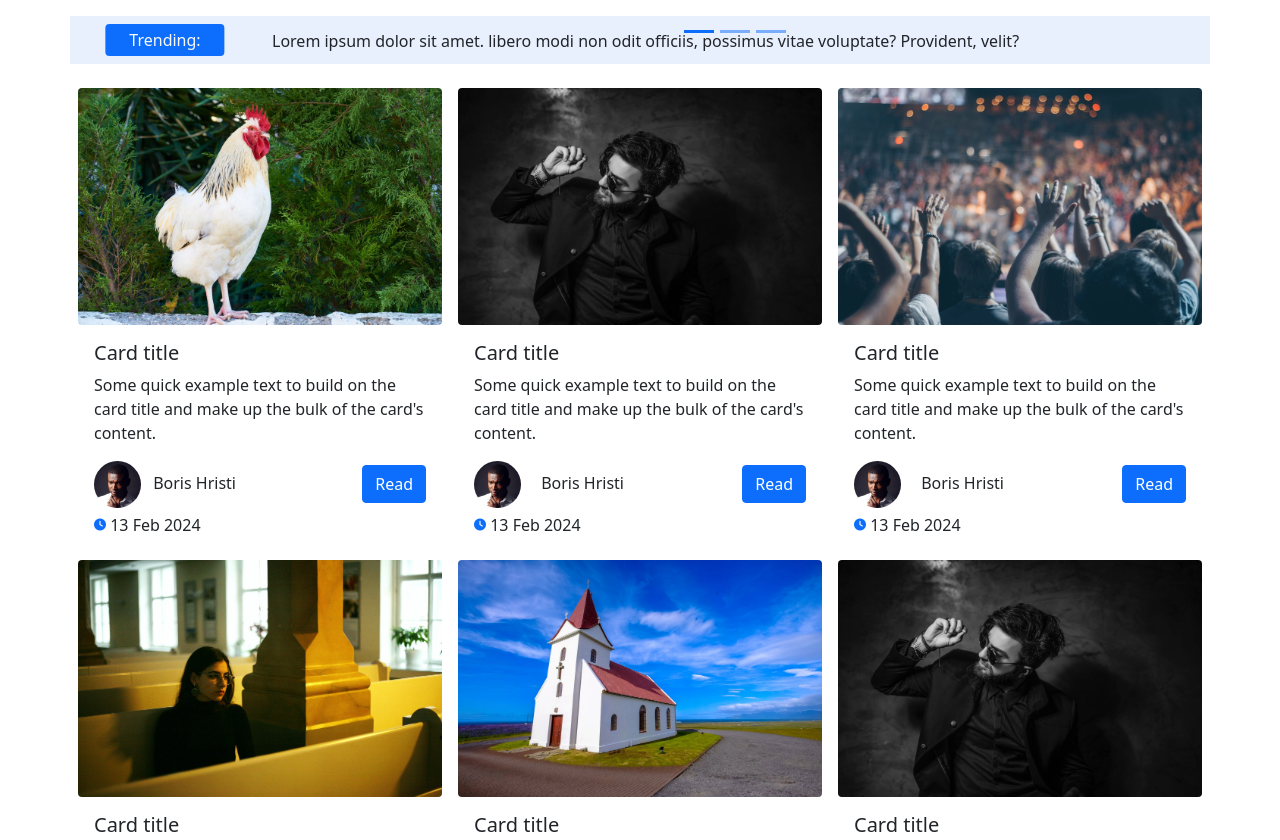
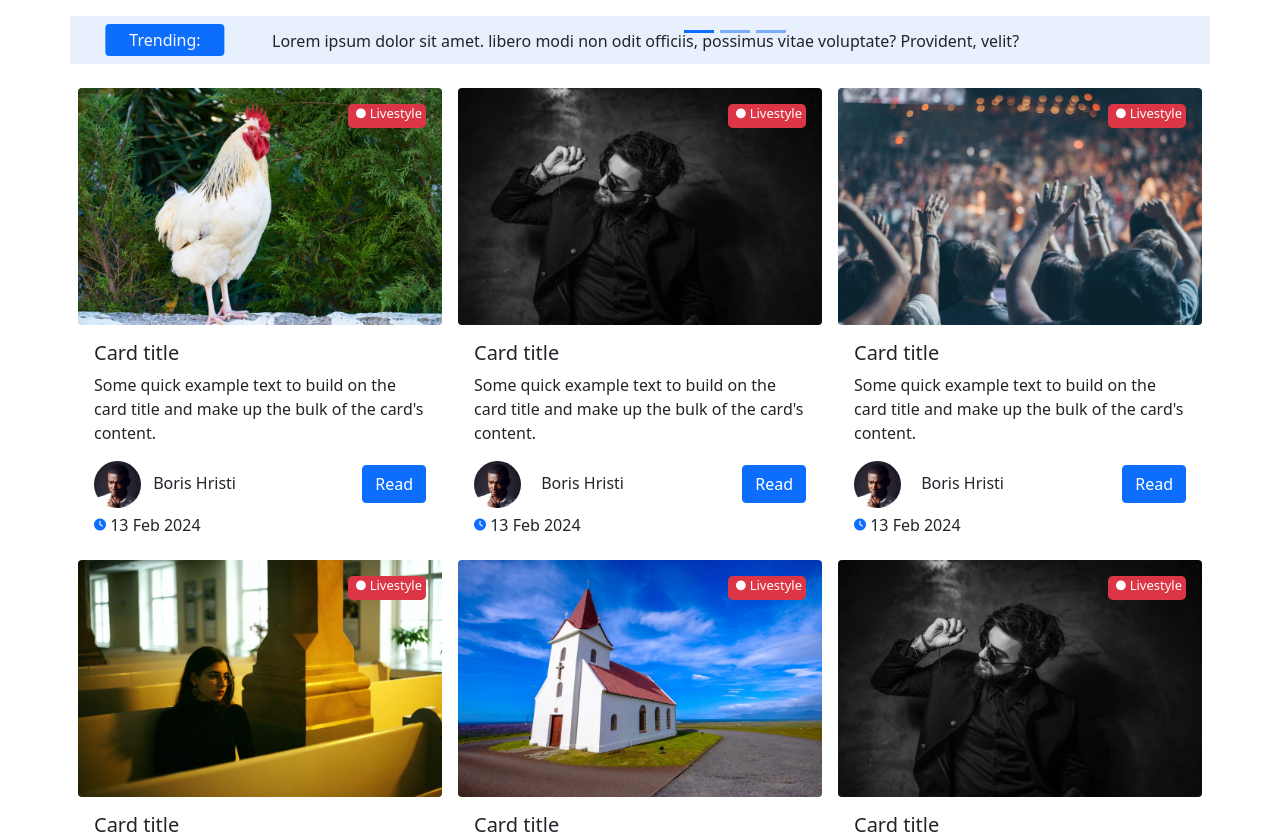
Before and after one commit to borishristi/jape-official, a Django app: page / in a window 1280 px wide. Shown: the part 56-896 px from the top of the page. Run offline with Django 3.2, Linux system fonts and the light colour scheme; some libraries are stand-ins or nearby versions.

Commit message:
I had finish to implement the category badge on the articles

```diff
--- a/src/blog/templates/blog/template_site.html
+++ b/src/blog/templates/blog/template_site.html
@@ -122,7 +122,8 @@
         <div class="row">
             <div class="col-lg-4 col-md-6 pt-2 pe-2 ps-2 pt-0">
                 <div class="card border-0 p-0" style="width: 100%; min-height: 450px">
-                    <img src="{% static 'img/img_6.jpg' %}" class="rounded img-fluid card-img-top" alt="...">
+                    <img src="{% static 'img/img_6.jpg' %}" class="rounded img-fluid card-img-top position-relative" alt="...">
+                    <span style="font-size: small" class="position-absolute bg-danger px-1 pb-1 end-0 me-3 mt-3 rounded-3 text-white"><i class="fa-solid fa-circle p-1 fa-xs" style="color: #ffffff;"></i>Livestyle</span>
                     <div class="card-body">
                         <h5 class="card-title">Card title</h5>
                         <p class="card-text">Some quick example text to build on the card title and make up the bulk of
@@ -143,6 +144,7 @@
             <div class="col-lg-4 col-md-6 pt-2 pe-2 ps-2 pt-0">
                 <div class="card border-0 p-0" style="width: 100%; min-height: 450px">
                     <img src="{% static 'img/img_5.jpg' %}" class="rounded img-fluid card-img-top" alt="...">
+                    <span style="font-size: small" class="position-absolute bg-danger px-1 pb-1 end-0 me-3 mt-3 rounded-3 text-white"><i class="fa-solid fa-circle p-1 fa-xs" style="color: #ffffff;"></i>Livestyle</span>
                     <div class="card-body">
                         <h5 class="card-title">Card title</h5>
                         <p class="card-text">Some quick example text to build on the card title and make up the bulk of
@@ -163,6 +165,7 @@
             <div class="col-lg-4 col-md-6 pt-2 pe-2 ps-2 pt-0">
                 <div class="card border-0 p-0" style="width: 100%; min-height: 450px">
                     <img src="{% static 'img/img_4.jpg' %}" class="rounded img-fluid card-img-top" alt="...">
+                    <span style="font-size: small" class="position-absolute bg-danger px-1 pb-1 end-0 me-3 mt-3 rounded-3 text-white"><i class="fa-solid fa-circle p-1 fa-xs" style="color: #ffffff;"></i>Livestyle</span>
                     <div class="card-body">
                         <h5 class="card-title">Card title</h5>
                         <p class="card-text">Some quick example text to build on the card title and make up the bulk of
@@ -183,6 +186,7 @@
             <div class="col-lg-4 col-md-6 pt-2 pe-2 ps-2 pt-0">
                 <div class="card border-0 p-0" style="width: 100%; min-height: 450px">
                     <img src="{% static 'img/img_3.jpg' %}" class="rounded img-fluid card-img-top" alt="...">
+                    <span style="font-size: small" class="position-absolute bg-danger px-1 pb-1 end-0 me-3 mt-3 rounded-3 text-white"><i class="fa-solid fa-circle p-1 fa-xs" style="color: #ffffff;"></i>Livestyle</span>
                     <div class="card-body">
                         <h5 class="card-title">Card title</h5>
                         <p class="card-text">Some quick example text to build on the card title and make up the bulk of
@@ -203,6 +207,7 @@
             <div class="col-lg-4 col-md-6 pt-2 pe-2 ps-2 pt-0">
                 <div class="card border-0 p-0" style="width: 100%; min-height: 450px">
                     <img src="{% static 'img/img_2.jpg' %}" class="rounded img-fluid card-img-top" alt="...">
+                    <span style="font-size: small" class="position-absolute bg-danger px-1 pb-1 end-0 me-3 mt-3 rounded-3 text-white"><i class="fa-solid fa-circle p-1 fa-xs" style="color: #ffffff;"></i>Livestyle</span>
                     <div class="card-body">
                         <h5 class="card-title">Card title</h5>
                         <p class="card-text">Some quick example text to build on the card title and make up the bulk of
@@ -223,6 +228,7 @@
             <div class="col-lg-4 col-md-6 pt-2 pe-2 ps-2 pt-0">
                 <div class="card border-0 p-0" style="width: 100%; min-height: 450px">
                     <img src="{% static 'img/img_5.jpg' %}" class="rounded img-fluid card-img-top" alt="...">
+                    <span style="font-size: small" class="position-absolute bg-danger px-1 pb-1 end-0 me-3 mt-3 rounded-3 text-white"><i class="fa-solid fa-circle p-1 fa-xs" style="color: #ffffff;"></i>Livestyle</span>
                     <div class="card-body">
                         <h5 class="card-title">Card title</h5>
                         <p class="card-text">Some quick example text to build on the card title and make up the bulk of
```
